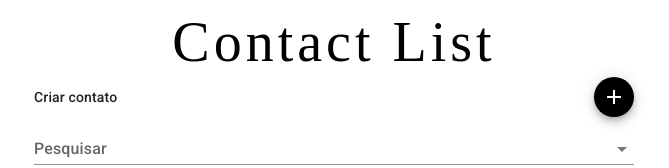
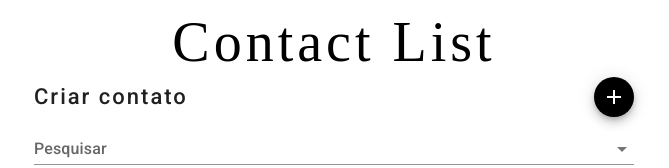
Before and after one commit to starunz/contact-list, a React (Create React App) app: page / in a window 1280 px wide. Shown: the top 168 px of the page, without its empty margins (306-975 px from the left). Built offline with nearby package versions, Linux system fonts and the light colour scheme; a web font is replaced by a local one.

Commit message:
chore: modified text style

```diff
--- a/src/components/createContact.tsx
+++ b/src/components/createContact.tsx
@@ -54,9 +54,9 @@ const CreateContact = () => {
 			}}
 		>
 			<Typography
-				sx={{ wordWrap: 'break-word' }}
+				sx={{ wordWrap: 'break-word', fontSize: 22, letterSpacing: 2, fontFamily: 'Roboto' }}
 				component="span"
-				variant="body2"
+				variant="subtitle1"
 				color="text.primary"
 			>
 				Criar contato
```
